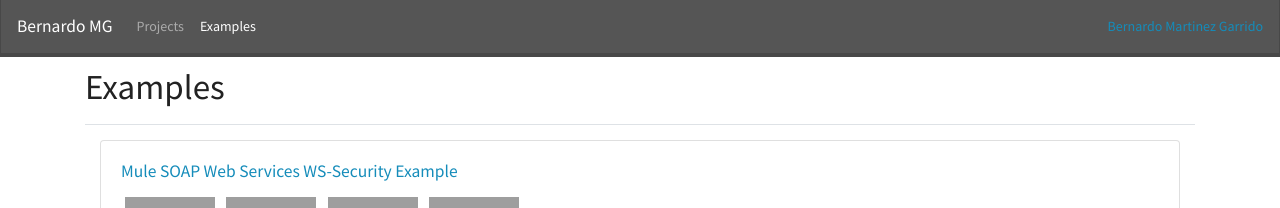
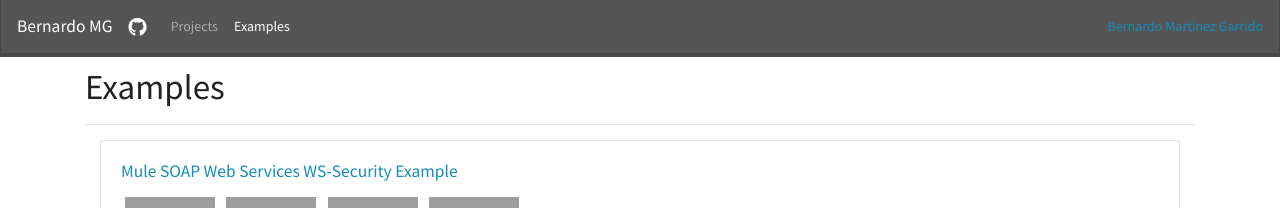
Before and after one commit to Bernardo-MG/front-site, a Jekyll site: the page built from examples.md, in a window 1280 px wide. Shown: the top 208 px of the page. Built offline with Jekyll 4.4.1, drawn with Linux system fonts in a browser that asks for light colours; nearby versions of some CDN libraries; a script that is not in the unit is left out; grey boxes are pictures that could not be loaded.

Commit message:
Added github link

```diff
--- a/_includes/header.html
+++ b/_includes/header.html
@@ -1,6 +1,11 @@
 <header class="header">
    <nav class="navbar navbar-expand-md navbar-dark fixed-top bg-dark">
       <a class="navbar-brand" href="{{ site.url }}">{{ site.title }}</a>
+      {%- if site.github_username -%}
+      <a href="https://github.com/{{ site.github_username }}" title="GitHub" aria-label="GitHub">
+         <span class="navbar-brand fab fa-github fa-lg" aria-hidden="true"></span>
+      </a>
+      {%- endif -%}
       <button class="navbar-toggler" type="button"
          data-toggle="collapse" data-target="#navbarCollapse"
          aria-controls="navbarCollapse" aria-expanded="false"
```
